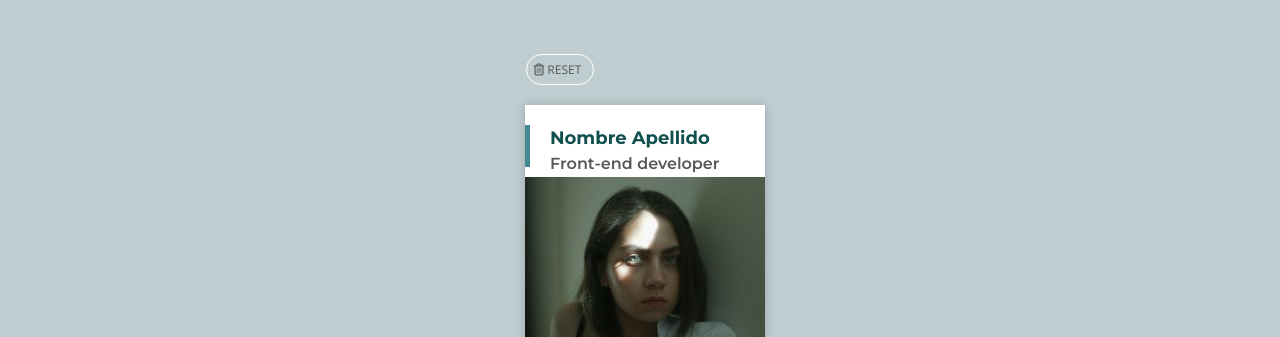
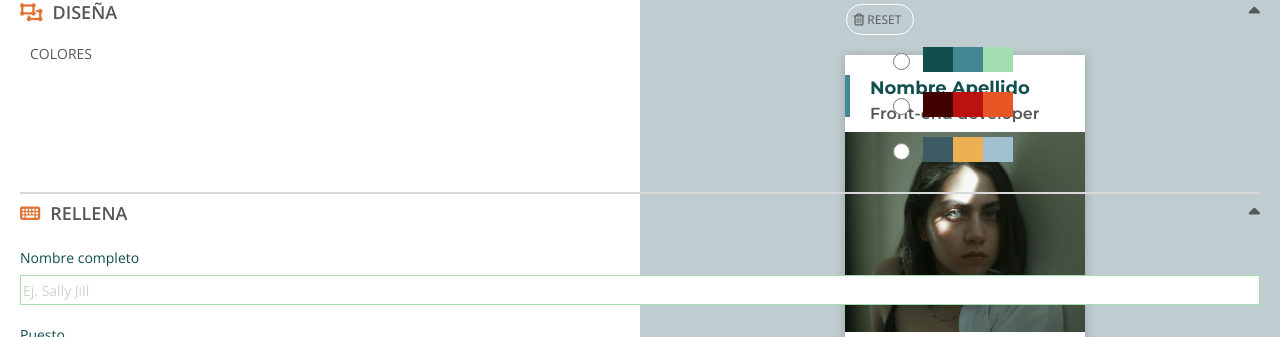
Before and after one commit to Raquelcb24/Mystical-coders-cards, a website built with Vite: page src/preview.html in a window 1280 px wide. Shown: the part 145-482 px from the top of the page. Built offline with nearby package versions, Linux system fonts and the light colour scheme; files whose address does not match are found by name.

Commit message:
media query 768

```diff
--- a/src/partials/main_preview.html
+++ b/src/partials/main_preview.html
@@ -1,2 +1,8 @@
-<load src="partials/section_preview.html"/>
-<load src="partials/section_form.html"/>
+<main class="main">
+    <div class="main__preview">
+        <load src="partials/section_preview.html"/>
+    </div>
+    <div class="main__form">
+        <load src="partials/section_form.html"/>
+    </div>
+</main>
--- a/src/scss/layout/_main_preview.scss
+++ b/src/scss/layout/_main_preview.scss
@@ -0,0 +1,20 @@
+@media screen and (min-width: 768px){
+    .main{
+        display: grid;
+        grid-template-columns: 1fr 1fr;
+        grid-template-rows: 1fr;
+        width: 100vw;
+
+        &__preview{
+            grid-column: 2/3;
+            grid-row: 1/2;
+
+        }
+        &__form{
+            width: 50vw;
+            grid-column: 1/2;
+        }
+
+    }
+
+}
--- a/src/scss/layout/_section_preview.scss
+++ b/src/scss/layout/_section_preview.scss
@@ -2,12 +2,16 @@
     background-color: #bfcdd0;
     padding-left: 4.5rem;
     padding-right: 3.5rem;
-    padding-top: 8.8rem;
+    padding-top: 3.8rem;
     padding-bottom: 4rem;
     display: flex;
     flex-direction: column;
     justify-content: center;
     align-items: center;
+
+    @media screen and (min-width: 768px){
+        width: 50vw;
+    }
 
 
     &__button{
@@ -28,7 +32,7 @@
     }
 
     &__card{
-        height: 32.9rem;
+        height: 33.3rem;
         width: 24rem;
         margin-top: 2rem;
         background-color: white;
@@ -45,7 +49,7 @@
             line-height: 1.5;
             padding-left: 2rem;
             height: 4.2rem;
-            margin-bottom: 1rem;
+            margin-bottom: 1.5rem;
             border-left: 0.5rem  solid #438792;
 
 
@@ -58,6 +62,7 @@
                 font-size: 1.6rem;
                 font-weight: 550;
                 color: #54585a;
+
 
             }
 
@@ -77,7 +82,8 @@
             height: 3.2rem;
             width: 3.2rem;
             padding-left: 1.5rem;
-            margin: 1rem;
+            padding-top: 1rem;
+            padding-bottom: 1.2rem;
             gap: 1rem;
 
 
@@ -123,4 +129,6 @@
             }
         }
     }
+
+
 }
```
Also changed, not shown: src/scss/layout/_section_form.scss (+12 -0 lines).
